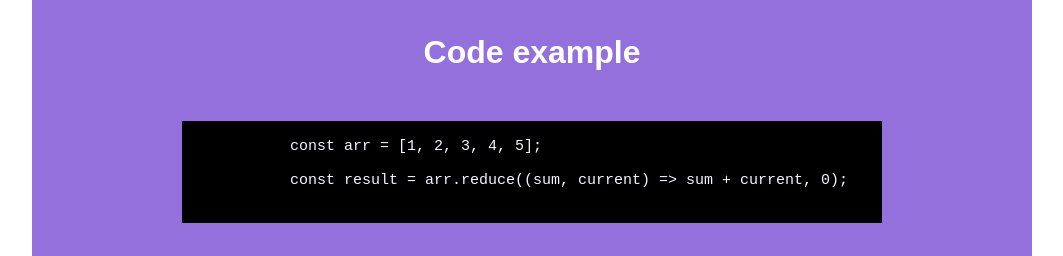
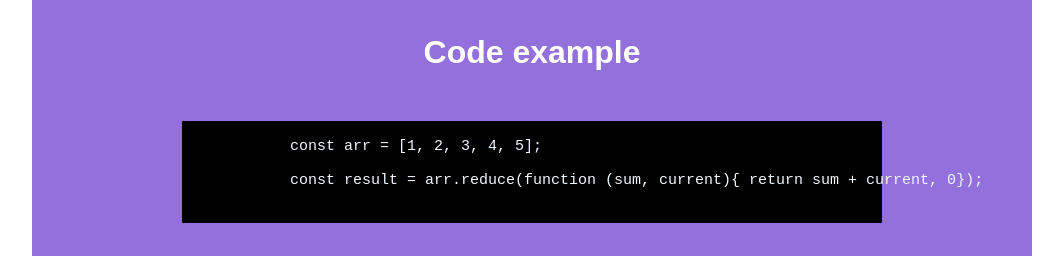
Before and after one commit to Shvedulia/rsschool-cv, a plain HTML site: page index.html in a window 1280 px wide. Shown: the part 900-1156 px from the top of the page, without its empty margins (108-1171 px from the left). Drawn offline with Linux system fonts and the light colour scheme.

Commit message:
fix: update code

```diff
--- a/index.html
+++ b/index.html
@@ -52,7 +52,7 @@
           <code>
             const arr = [1, 2, 3, 4, 5];
 
-            const result = arr.reduce((sum, current) => sum + current, 0);
+            const result = arr.reduce(function (sum, current){ return sum + current, 0});
           </code>
         </pre>
       </section>
```
